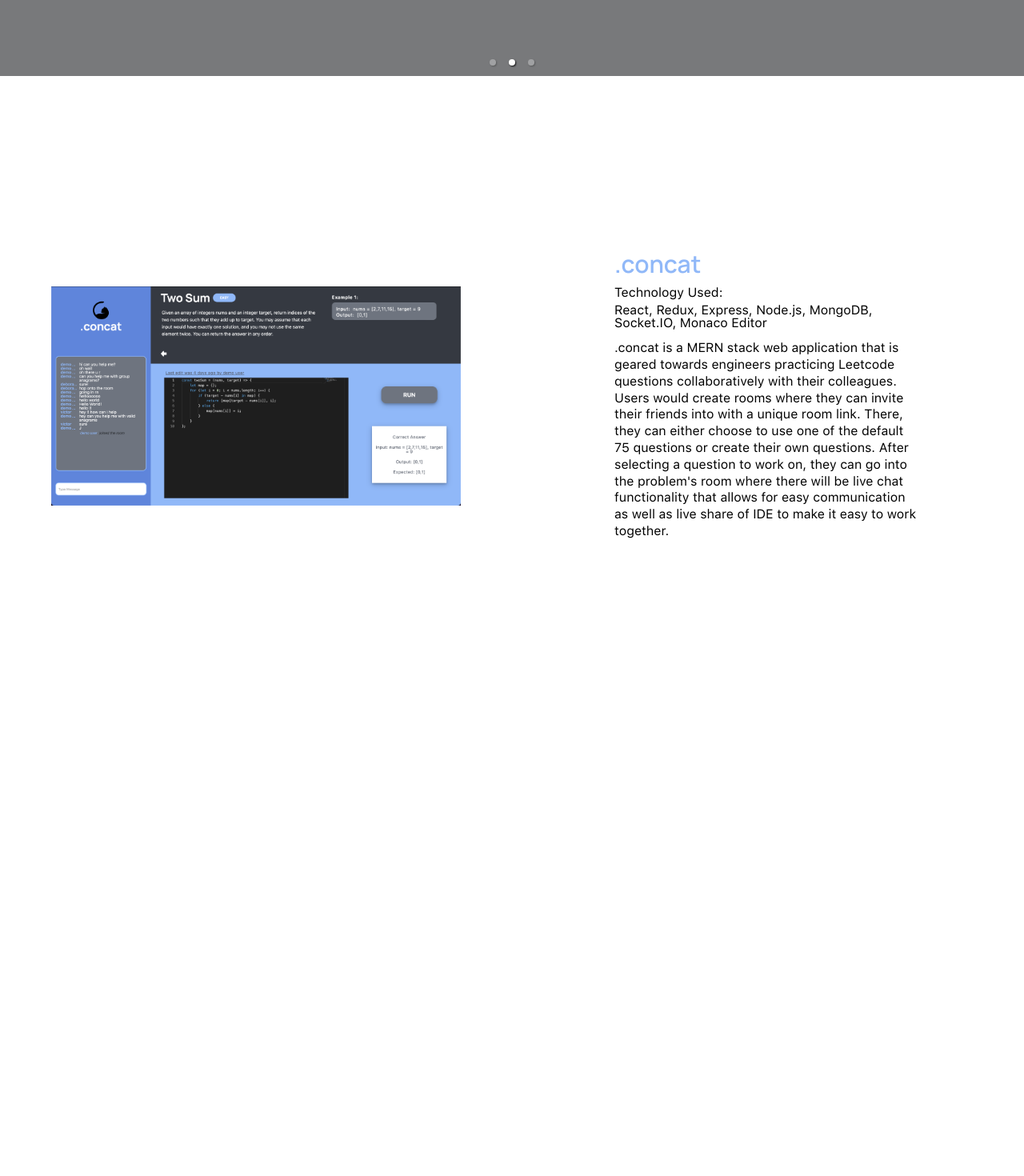
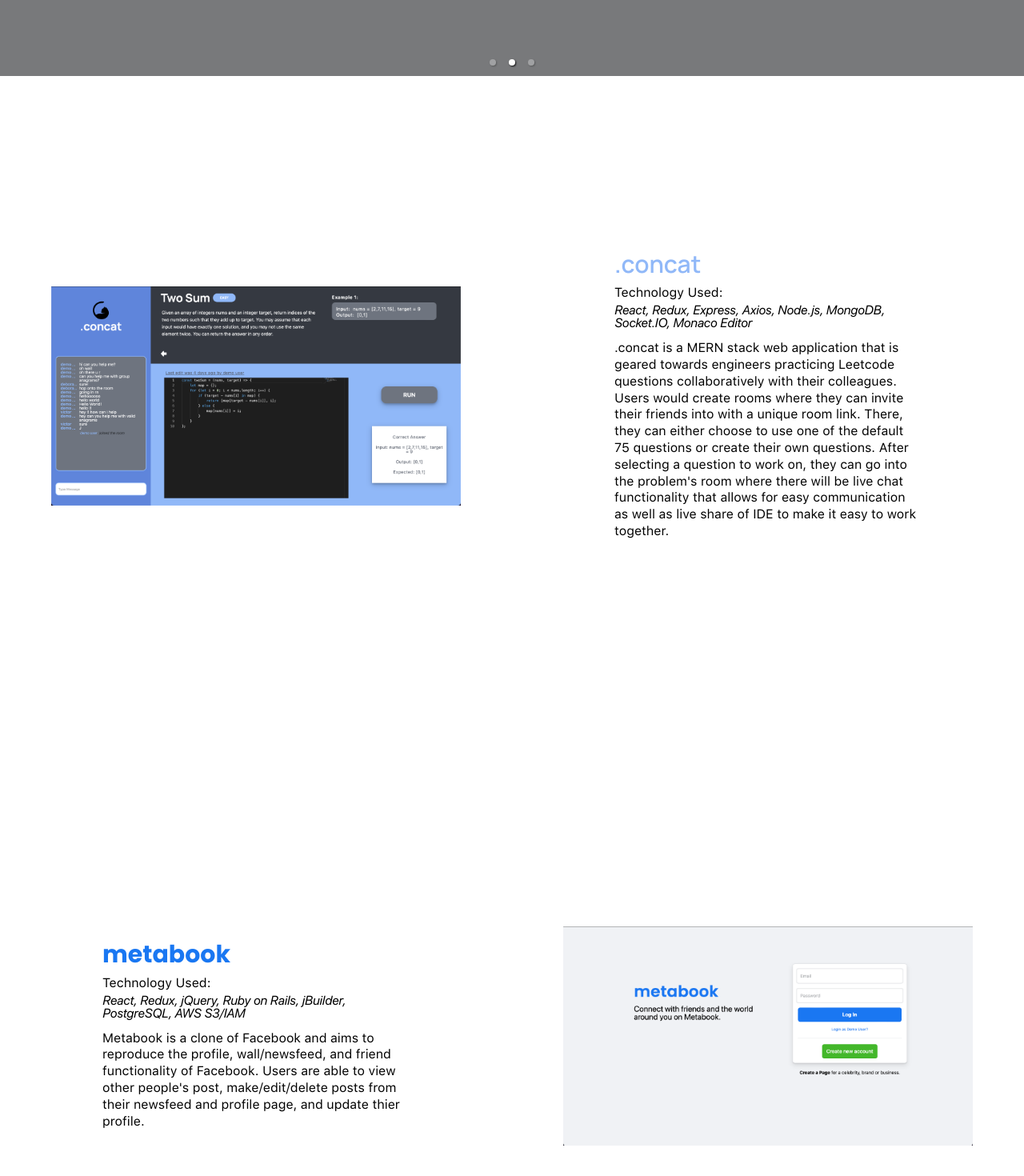
Before and after one commit to jzhou45/jzhou45.github.io, a React (Create React App) app: page / in a window 1280 px wide. Shown: the part 705-2175 px from the top of the page at 80% size. Before the commit the page ends 1600 px from the top, so only its background shows below. Built offline with nearby package versions, Linux system fonts and the light colour scheme; grey boxes are pictures that could not be loaded.

Commit message:
add metabook

```diff
--- a/src/App.js
+++ b/src/App.js
@@ -1,6 +1,7 @@
 import Navbar from "./components/navbar";
 import Home from "./components/home";
 import Concat from "./components/concat";
+import Metabook from "./components/metabook";
 
 function App() {
   return (
@@ -9,6 +10,7 @@
       <div className="components">
         <Home/>
         <Concat/>
+        <Metabook/>
       </div>
     </div>
   );
--- a/src/components/concat.jsx
+++ b/src/components/concat.jsx
@@ -16,8 +16,8 @@
                     <div className="concat-tech">
                         <span>Technology Used:</span>
                         <span>
-                            React, Redux, Express, Node.js, MongoDB, Socket.IO,
-                            Monaco Editor
+                            React, Redux, Express, Axios, Node.js, MongoDB,
+                            Socket.IO, Monaco Editor
                         </span>
                     </div>
 
--- /dev/null
+++ b/src/components/metabook.jsx
@@ -0,0 +1,37 @@
+import React from "react";
+import metabook from "../images/metabook.png";
+import "../stylesheets/metabook.css"
+
+const Metabook = () => {
+    return(
+        <div id="metabook">
+            <div className="metabook-about">
+                <div>
+                    <h1>metabook</h1>
+
+                    <div className="metabook-tech">
+                        <span>Technology Used:</span>
+                        <span>
+                            React, Redux, jQuery, Ruby on Rails, jBuilder,
+                            PostgreSQL, AWS S3/IAM
+                        </span>
+                    </div>
+
+                    <p>
+                        Metabook is a clone of Facebook and aims to reproduce the
+                        profile, wall/newsfeed, and friend functionality of Facebook.
+                        Users are able to view other people's post, make/edit/delete
+                        posts from their newsfeed and profile page, and update thier
+                        profile.
+                    </p>
+                </div>
+            </div>
+
+            <div>
+                <img src={metabook} alt="metabook" />
+            </div>
+        </div>
+    );
+};
+
+export default Metabook;
--- a/src/components/navbar.jsx
+++ b/src/components/navbar.jsx
@@ -19,7 +19,7 @@
         <nav className="navbar">
             <span onClick={scrollToTop}>Home</span>
             <span onClick={() => scrollToComponent("concat")}>.concat</span>
-            <span>Metabook</span>
+            <span onClick={() => scrollToComponent("metabook")}>Metabook</span>
             <span>Olympus Card-Jitsu</span>
             <span>Visualizing NYPD Arrest Data</span>
             <span>About</span>
--- a/src/stylesheets/concat.css
+++ b/src/stylesheets/concat.css
@@ -3,13 +3,18 @@
     src: url("../fonts/Manrope-SemiBold.ttf");
 }
 
-#concat{
+@font-face {
+    font-family: "San Francisco Italics";
+    src: url("../fonts/SFPro_italics.ttf");
+}
+
+#concat, #metabook{
     width: 100vw;
     height: 100vh;
     display: flex;
 }
 
-#concat > :first-child, .concat-about{
+#concat > :first-child, .concat-about, .metabook-about, #metabook > :last-child{
     height: 100%;
     width: 50%;
     display: flex;
@@ -17,12 +22,12 @@
     align-items: center;
 }
 
-#concat img{
+#concat img, #metabook img{
     max-width: 80%;
     max-height: 80%;
 }
 
-.concat-about > div{
+.concat-about > div, .metabook-about > div{
     width: 60%;
 }
 
@@ -32,16 +37,20 @@
     color: #90B8F8;
 }
 
-.concat-tech{
+.concat-tech, .metabook-tech{
     margin: 10px 0;
     display: flex;
     flex-direction: column;
 }
 
-.concat-tech span{
+.concat-tech > :last-child, .metabook-tech > :last-child{
+    font-family: "San Francisco Italics";
+}
+
+.concat-tech span, .metabook-about span{
     margin: 3px 0;
 }
 
-.concat-about p{
+.concat-about p, .metabook-about p{
     line-height: 1.3;
 }
--- /dev/null
+++ b/src/stylesheets/metabook.css
@@ -0,0 +1,10 @@
+@font-face {
+    font-family: "Poppins Bold";
+    src: url("../fonts/Poppins-Bold.ttf");
+}
+
+.metabook-about h1{
+    font-family: "Poppins Bold";
+    font-size: 30px;
+    color: #1977f2;
+}
```
Also changed, not shown: src/fonts/Poppins-Bold.ttf (added), src/fonts/SFPro_italics.ttf (added). Lines whose indentation alone changed are shown as unchanged.
